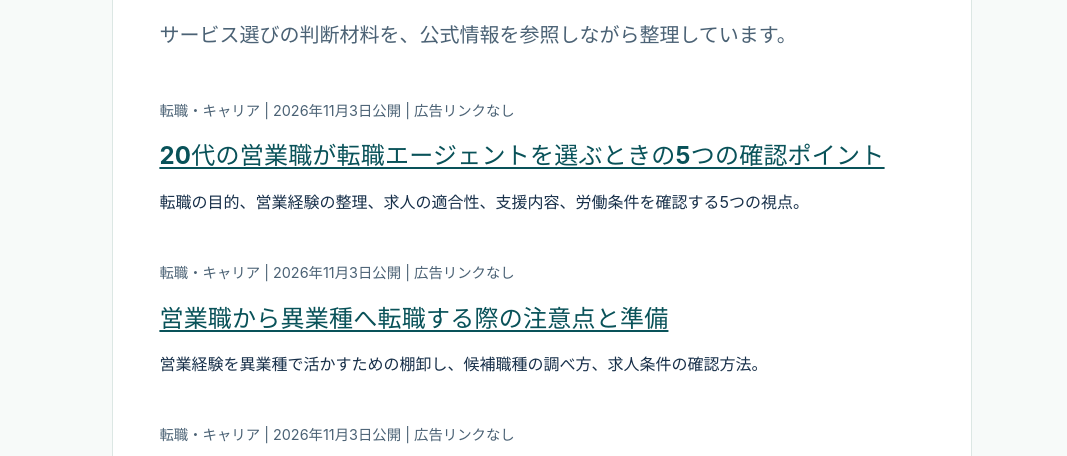
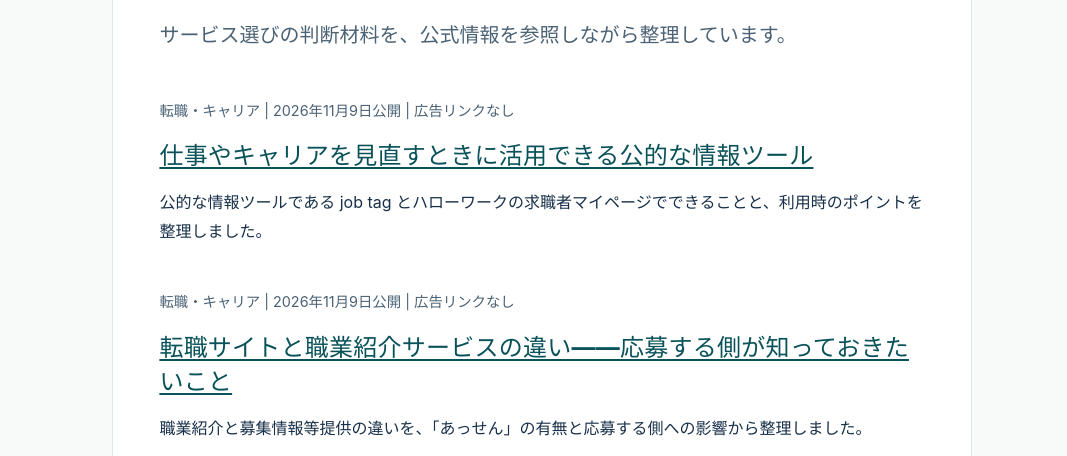
Before and after one commit to nobotasuke-byte/affiliate-autopilot, a plain HTML site: page public/articles/index.html in a window 1280 px wide. Shown: the part 295-751 px from the top of the page, without its empty margins (98-1165 px from the left). Drawn offline with Linux system fonts and the light colour scheme.

Commit message:
docs: list two new articles (2026-11-09)

```diff
--- a/public/articles/index.html
+++ b/public/articles/index.html
@@ -28,6 +28,16 @@
         <p class="eyebrow">Articles / 記事一覧</p>
         <h1>記事一覧</h1>
         <p class="lead">サービス選びの判断材料を、公式情報を参照しながら整理しています。</p>
+        <section>
+          <p class="small muted">転職・キャリア | 2026年11月9日公開 | 広告リンクなし</p>
+          <h2><a href="/articles/career-tools-guide/">仕事やキャリアを見直すときに活用できる公的な情報ツール</a></h2>
+          <p>公的な情報ツールである job tag とハローワークの求職者マイページでできることと、利用時のポイントを整理しました。</p>
+        </section>
+        <section>
+          <p class="small muted">転職・キャリア | 2026年11月9日公開 | 広告リンクなし</p>
+          <h2><a href="/articles/job-info-vs-placement/">転職サイトと職業紹介サービスの違い――応募する側が知っておきたいこと</a></h2>
+          <p>職業紹介と募集情報等提供の違いを、「あっせん」の有無と応募する側への影響から整理しました。</p>
+        </section>
         <section>
           <p class="small muted">転職・キャリア | 2026年11月3日公開 | 広告リンクなし</p>
           <h2><a href="/articles/20s-sales-agent-checklist/">20代の営業職が転職エージェントを選ぶときの5つの確認ポイント</a></h2>
```
